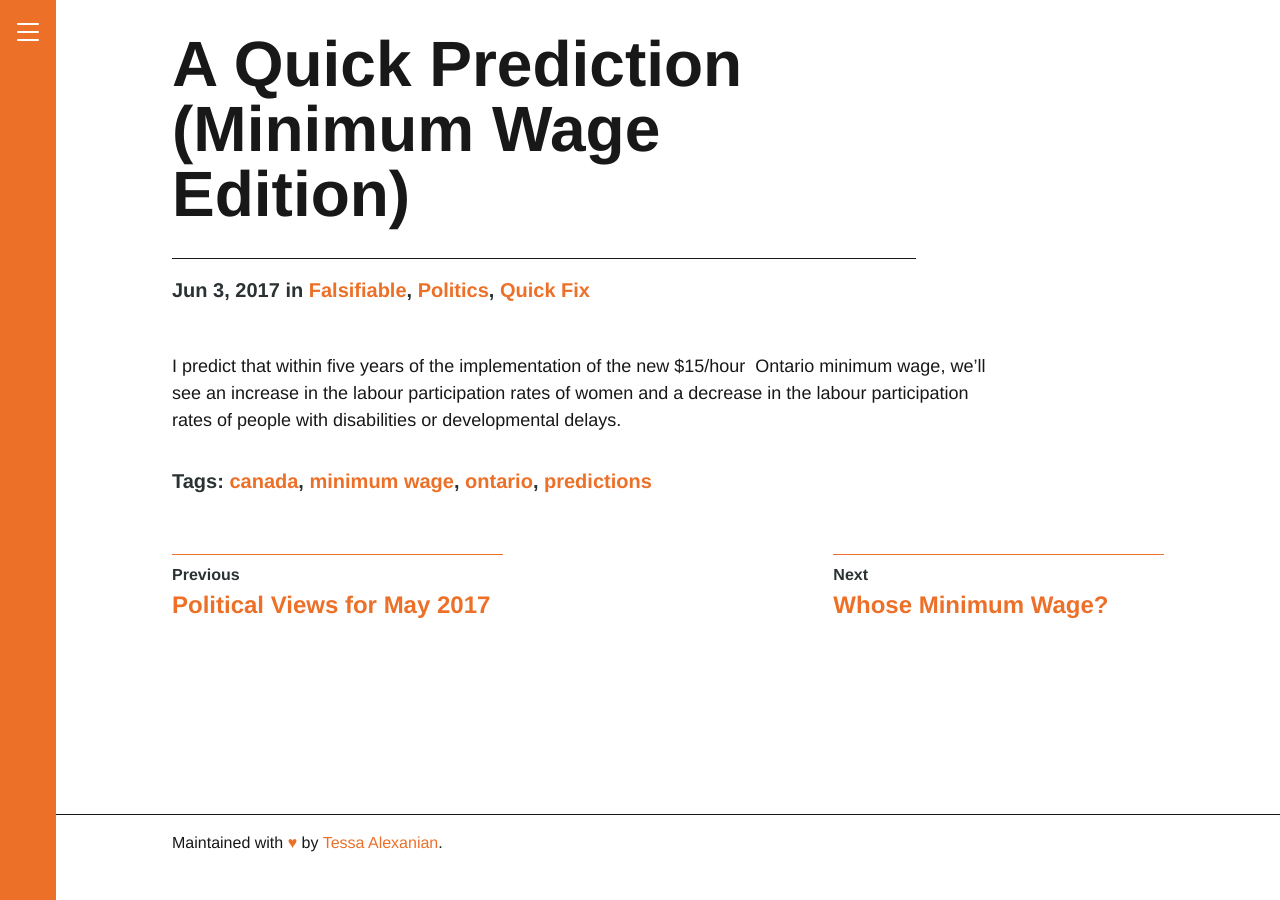
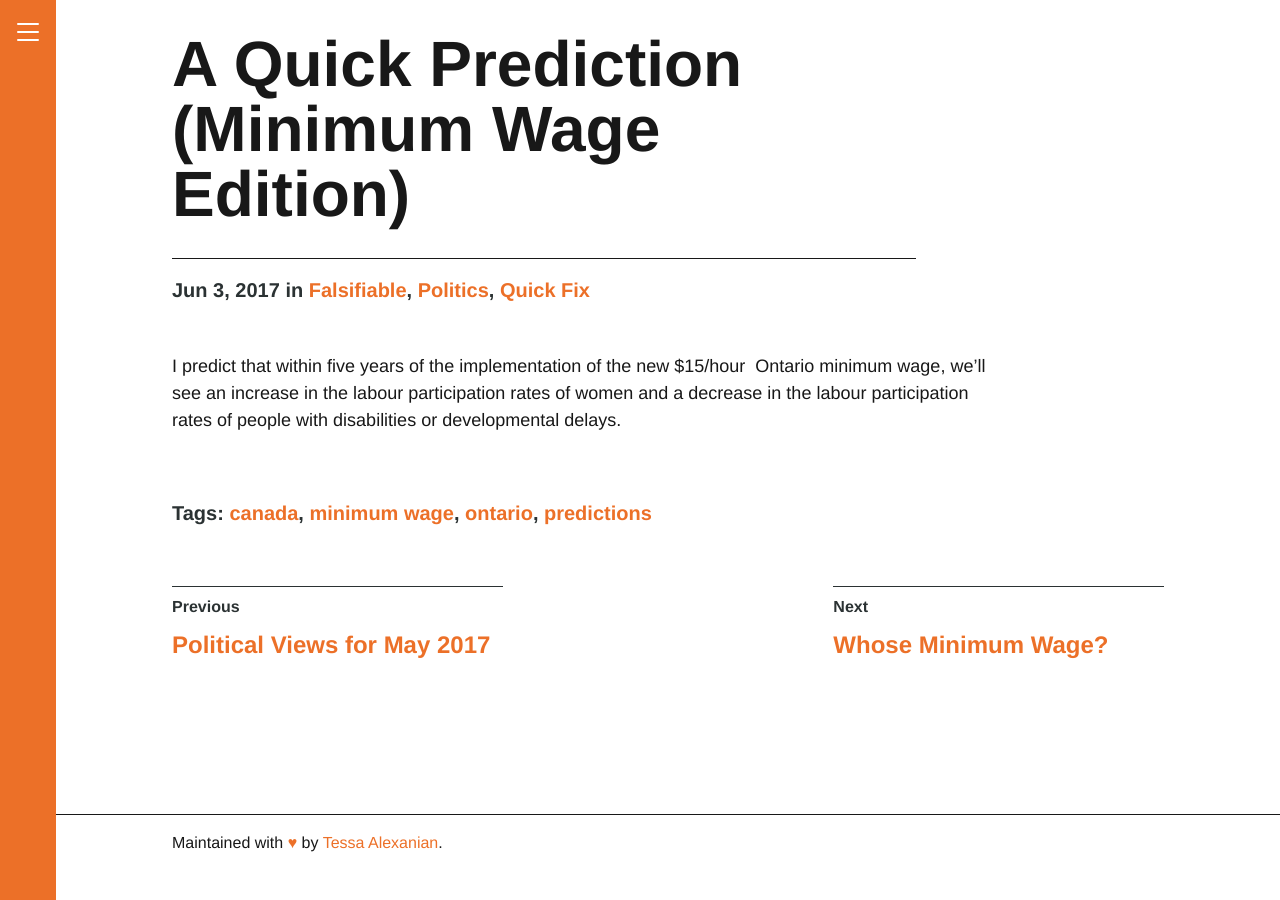
Before and after one commit to alexanian/socratic-form-microscopy, a Jekyll site: the page built from _posts/2017-06-03-a-quick-prediction-minimum-wage-edition.md, in a window 1280 px wide. Built offline with Jekyll 4.4.1, drawn with Linux system fonts in a browser that asks for light colours.

Commit message:
improve bottom of post

```diff
--- a/_includes/previous-next.html
+++ b/_includes/previous-next.html
@@ -3,21 +3,19 @@
 {% assign user_url = site.url | append: site.baseurl %} {% assign full_base_url
 = user_url | default: site.github.url %} {% if page.previous.url %}
 <div class="col-4 sm-width-full left mr-lg-4 mt-3">
+  <span class="h5 bold border-top-thin py-1 block">Previous</span>
   <a
-    class="no-underline border-top-thin py-1 block"
     href="{{ page.previous.url | prepend: full_base_url }}"
   >
-    <span class="h5 bold">Previous</span>
     <p class="bold h3 link-primary mb-1">{{ page.previous.title }}</p>
   </a>
 </div>
 {% endif %} {% if page.next.url %}
 <div class="col-4 sm-width-full right mt-3">
+  <span class="h5 bold border-top-thin py-1 block">Next</span>
   <a
-    class="no-underline border-top-thin py-1 block"
     href="{{ page.next.url | prepend: full_base_url }}"
   >
-    <span class="h5 bold">Next</span>
     <p class="bold h3 link-primary mb-1">{{ page.next.title }}</p>
   </a>
 </div>
--- a/_layouts/post.html
+++ b/_layouts/post.html
@@ -28,7 +28,7 @@
 
   <div class="prose" itemprop="articleBody">{{ content }}</div>
 
-  <p class="mt-3 bold h4">
+  <p class="mt-4 bold h4">
     {% if page.tags.size > 0 %} Tags:{% for tag in page.tags %}
     <a href="/tag/{{ tag | slugify }}">{{ tag }}</a>{% if forloop.last %}{% else
     %},{% endif %} {% endfor %} {% endif %}
```
